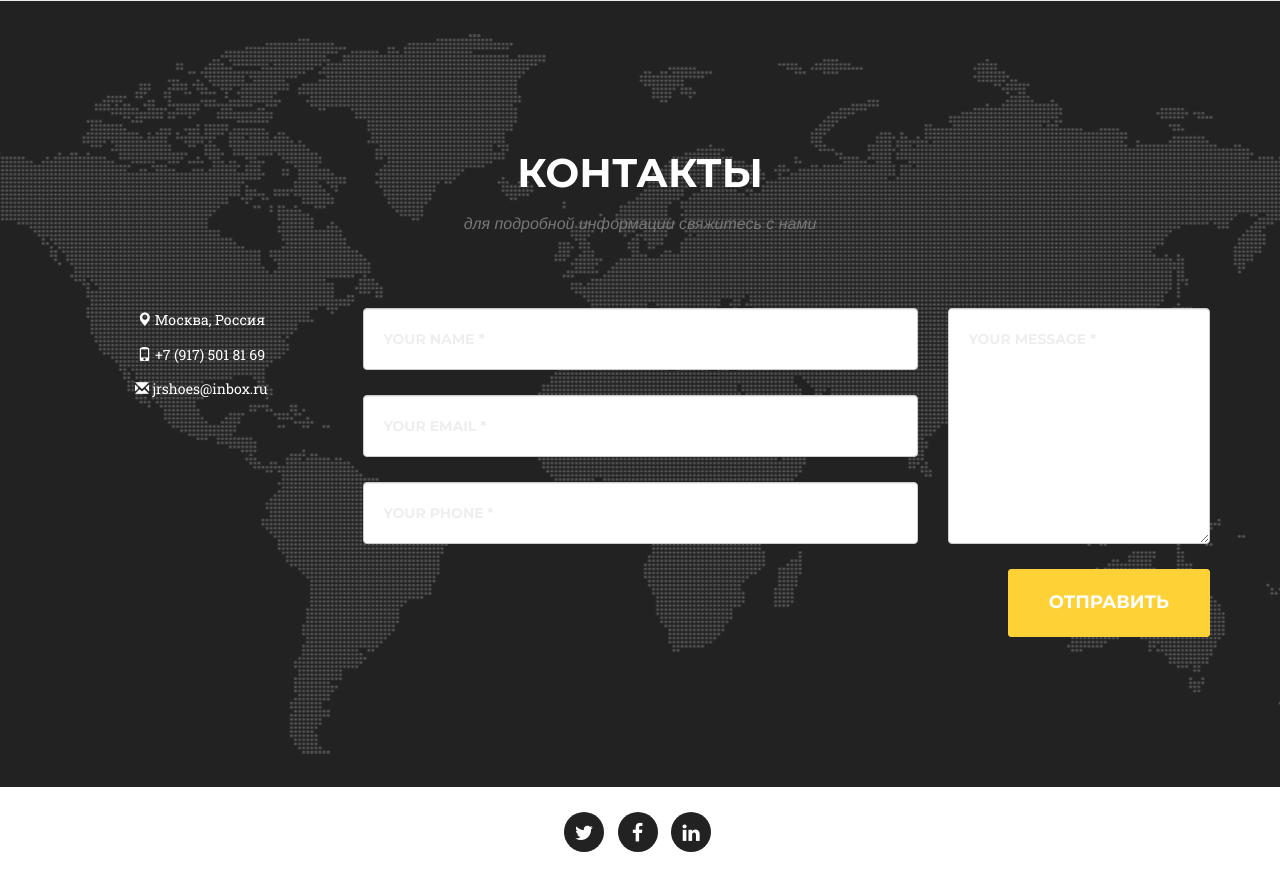
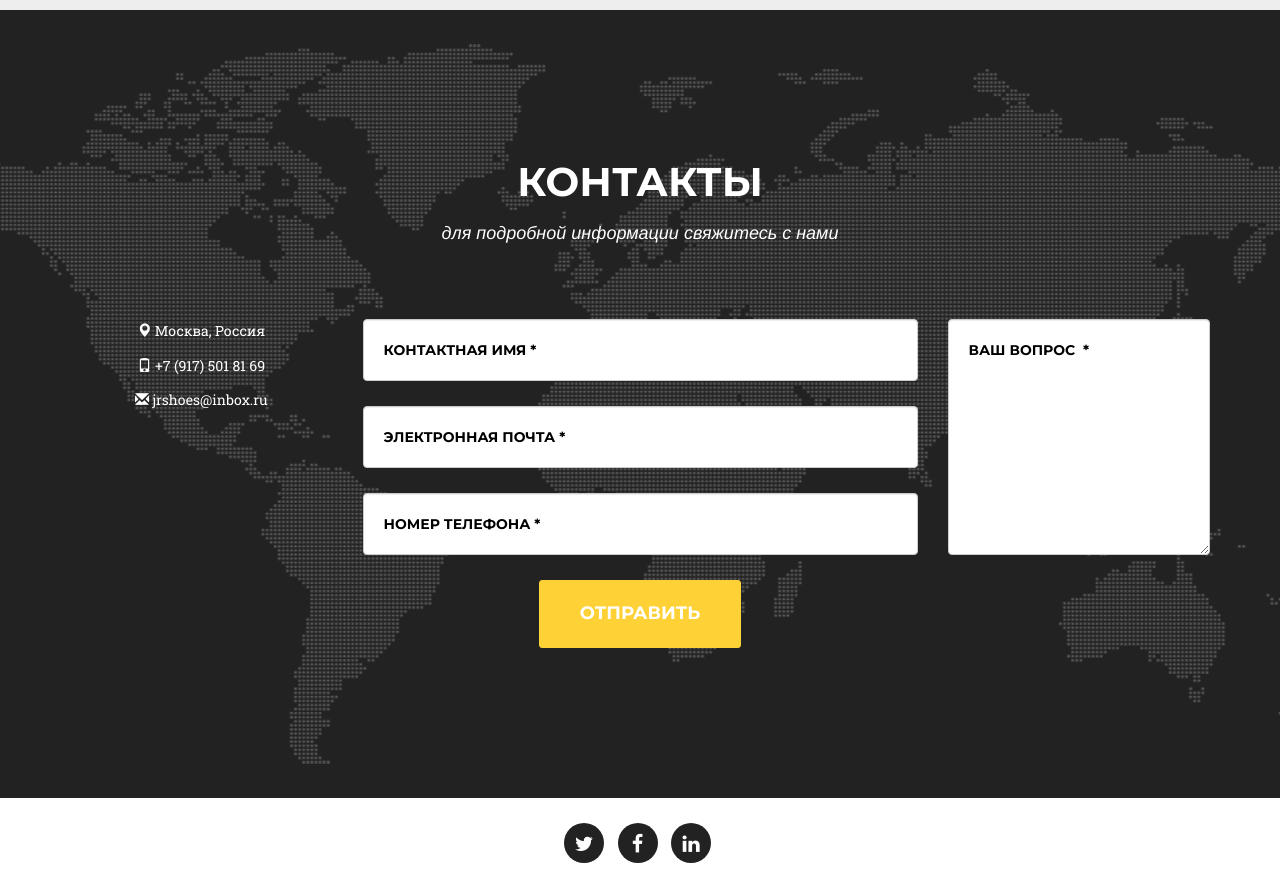
Before and after one commit to Aghabekyan/Jerarro-Rshtuni, a Django app: page / in a window 1280 px wide. Shown: the part 3230-4118 px from the top of the page. Before the commit the page ends 4082 px from the top, so only its background shows below. Run offline with Django 3.2, Linux system fonts and the light colour scheme; some libraries are stand-ins or nearby versions; some web fonts are replaced.

Commit message:
contact form

```diff
--- a/scss/agency.scss
+++ b/scss/agency.scss
@@ -9,7 +9,8 @@
 }
 
 .text-muted {
-    color: $gray-light;
+    color: white;
+    font-size:14px;
 }
 
 .text-primary {
@@ -227,7 +228,7 @@
         margin-bottom: 15px;
     }
     h3.section-subheading {
-        font-size: 16px;
+        font-size: 18px;
         @include serif-font;
         text-transform: none;
         font-style: italic;
@@ -562,22 +563,22 @@
     ::-webkit-input-placeholder {
        @include heading-font;
        font-weight: 700;
-       color: $gray-lighter;
+       color: black;
     }
     :-moz-placeholder { /* Firefox 18- */
        @include heading-font;
        font-weight: 700;
-       color: $gray-lighter;
+       color: black;
     }
     ::-moz-placeholder {  /* Firefox 19+ */
        @include heading-font;
        font-weight: 700;
-       color: $gray-lighter;
+       color: black;
     }
     :-ms-input-placeholder {
        @include heading-font;
        font-weight: 700;
-       color: $gray-lighter;
+       color: black;
     }
     .text-danger {
         color: $theme-danger;
--- a/templates/homepage/index.html
+++ b/templates/homepage/index.html
@@ -186,7 +186,7 @@
             </div>
             <div class="row">
                 <div class="col-lg-12">
-                    <form name="sentMessage" id="contactForm" novalidate>
+                    <form  action="/asdsa/assadsad" method="POST">
                         <div class="row">
                             <div class="col-md-3">
                                 <form name="sentMessage" id="contactForm" novalidate>
@@ -201,27 +201,22 @@
                             </div>
                             <div class="col-md-6">
                                 <div class="form-group">
-                                    <input type="text" class="form-control" placeholder="Your Name *" id="name" required data-validation-required-message="Please enter your name.">
-                                    <p class="help-block text-danger"></p>
+                                    <input type="text" class="form-control" placeholder="Контактная имя *">
                                 </div>
                                 <div class="form-group">
-                                    <input type="email" class="form-control" placeholder="Your Email *" id="email" required data-validation-required-message="Please enter your email address.">
-                                    <p class="help-block text-danger"></p>
+                                    <input type="email" class="form-control" placeholder="электронная почта *" >
                                 </div>
                                 <div class="form-group">
-                                    <input type="tel" class="form-control" placeholder="Your Phone *" id="phone" required data-validation-required-message="Please enter your phone number.">
-                                    <p class="help-block text-danger"></p>
+                                    <input type="tel" class="form-control" placeholder="Номер телефона *" >
                                 </div>
                             </div>
                             <div class="col-md-3">
                                 <div class="form-group">
-                                    <textarea class="form-control" placeholder="Your Message *" id="message" required data-validation-required-message="Please enter a message."></textarea>
-                                    <p class="help-block text-danger"></p>
+                                    <textarea class="form-control" placeholder="ваш вопрос  *" ></textarea>
                                 </div>
                             </div>
                             <div class="clearfix"></div>
-                            <div class="col-lg-12 text-right">
-                                <div id="success"></div>
+                            <div class="col-lg-12 text-center">
                                 <button type="submit" class="btn btn-xl">Отправить</button>
                             </div>
                         </div>
```
Also changed, not shown: homepage/static/homepage/css/agency.css (+10 -6 lines), homepage/static/homepage/css/agency.min.css.
